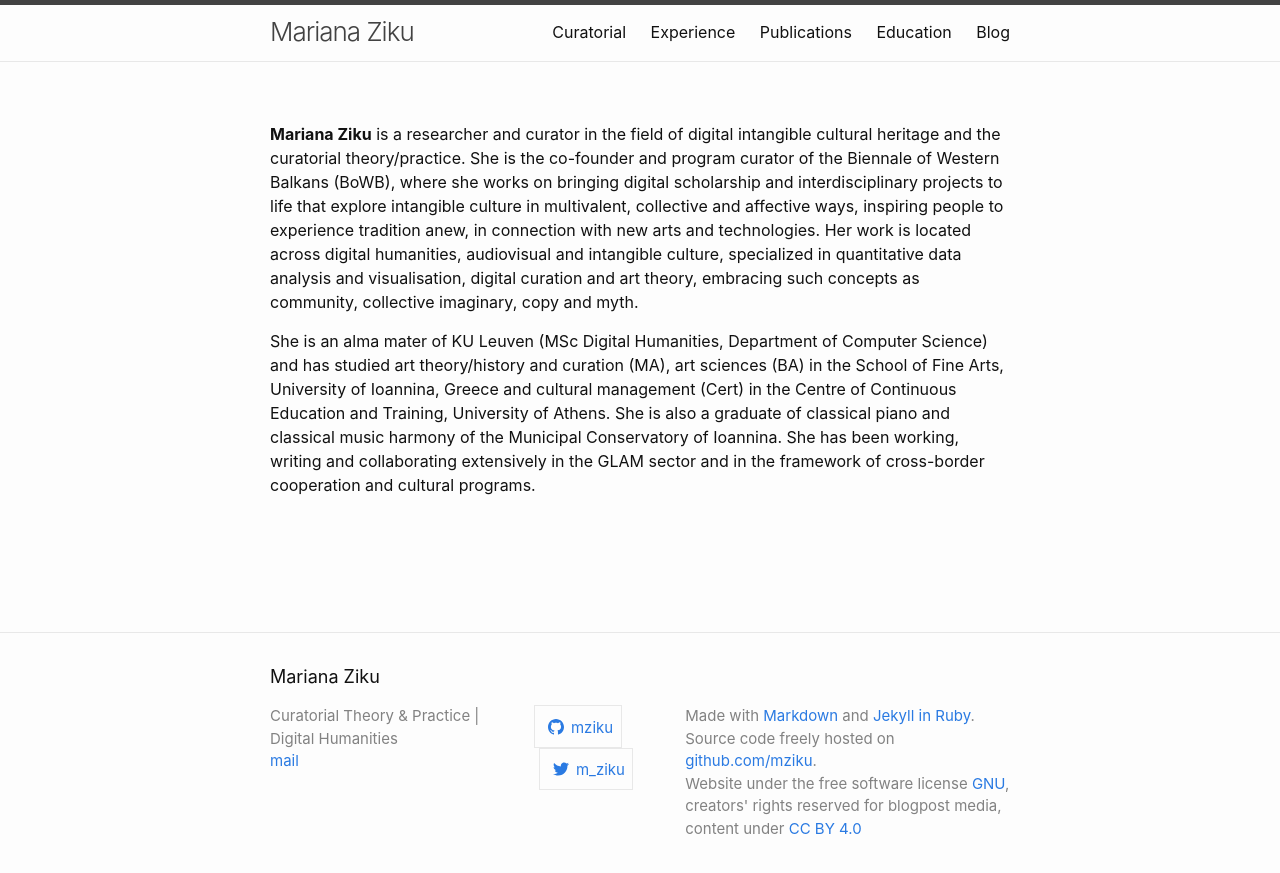
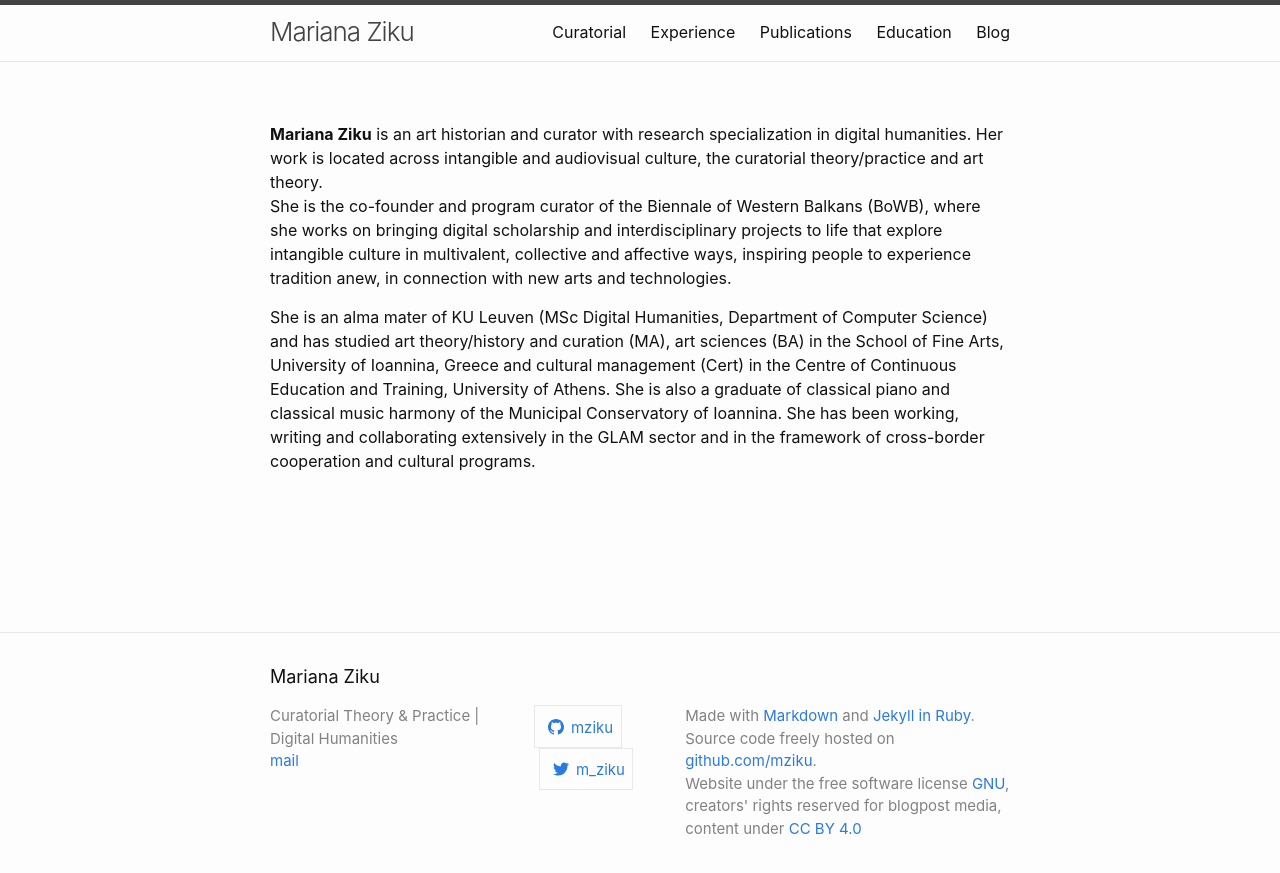
Before and after one commit to mziku/mziku.github.io, a Jekyll site: the page built from index.md, in a window 1280 px wide. Shown: the top 873 px of the page. Built offline with Jekyll 4.4.1, drawn with Linux system fonts in a browser that asks for light colours.

Commit message:
Update index.md

```diff
--- a/index.md
+++ b/index.md
@@ -3,7 +3,7 @@ layout: page
 ---
 
 
-**Mariana Ziku** is a researcher and curator in the field of digital intangible cultural heritage and the curatorial theory/practice.
-She is the co-founder and program curator of the Biennale of Western Balkans (BoWB), where she works on bringing digital scholarship and interdisciplinary projects to life that explore intangible culture in multivalent, collective and affective ways, inspiring people to experience tradition anew, in connection with new arts and technologies. Her work is located across digital humanities, audiovisual and intangible culture, specialized in quantitative data analysis and visualisation, digital curation and art theory, embracing such concepts as community, collective imaginary, copy and myth.
+**Mariana Ziku** is an art historian and curator with research specialization in digital humanities. Her work is located across intangible and audiovisual culture, the curatorial theory/practice and art theory.
+She is the co-founder and program curator of the Biennale of Western Balkans (BoWB), where she works on bringing digital scholarship and interdisciplinary projects to life that explore intangible culture in multivalent, collective and affective ways, inspiring people to experience tradition anew, in connection with new arts and technologies.
 
 She is an alma mater of KU Leuven (MSc Digital Humanities, Department of Computer Science) and has studied art theory/history and curation (MA), art sciences (BA) in the School of Fine Arts, University of Ioannina, Greece and cultural management (Cert) in the Centre of Continuous Education and Training, University of Athens. She is also a graduate of classical piano and classical music harmony of the Municipal Conservatory of Ioannina. She has been working, writing and collaborating extensively in the GLAM sector and in the framework of cross-border cooperation and cultural programs.
```
